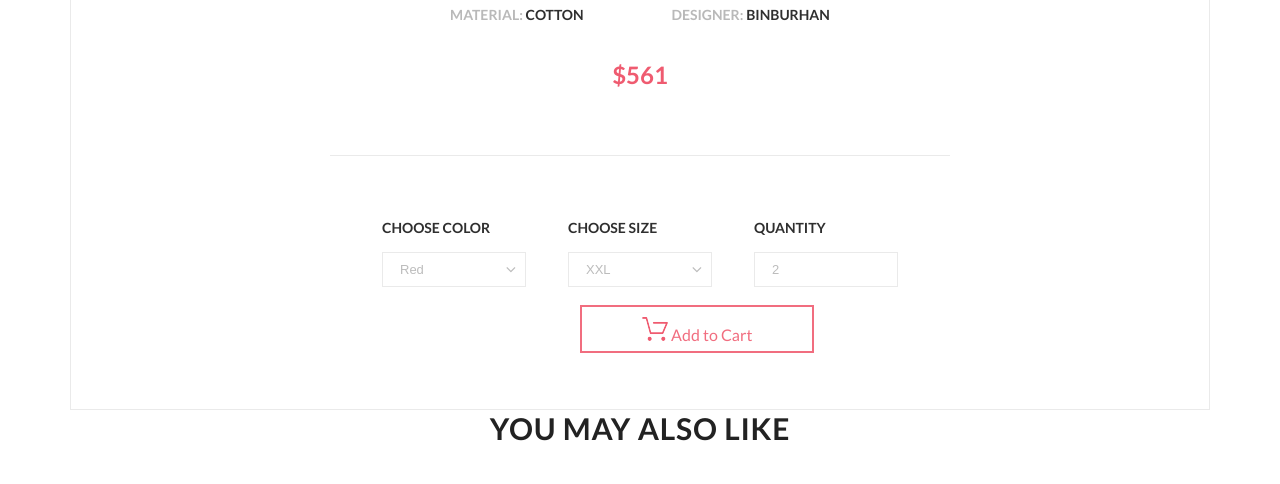
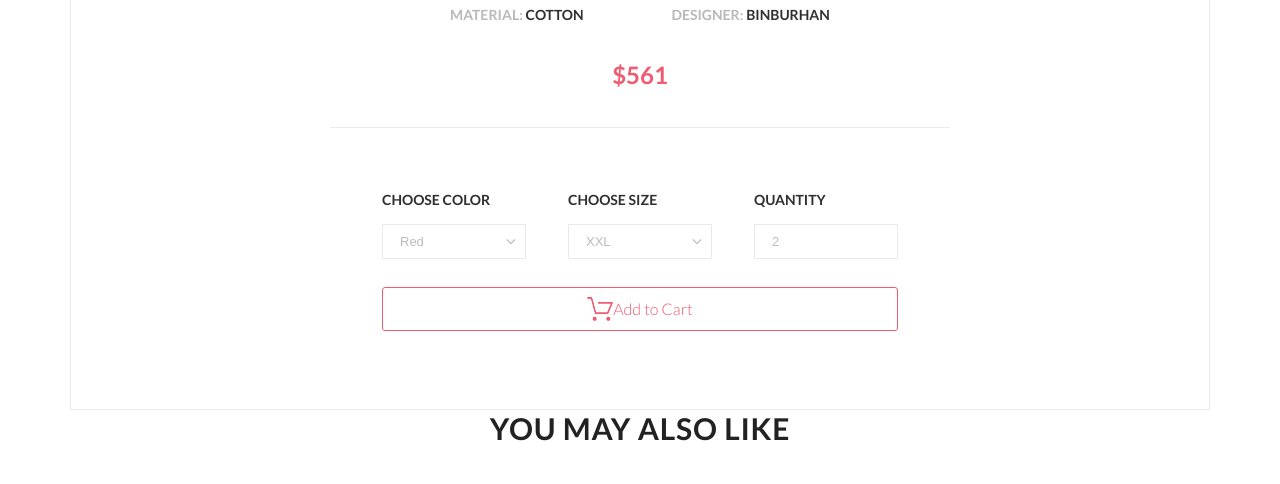
Before and after one commit to turn2river/TheBrandShop, a plain HTML site: page single-page.html in a window 1280 px wide. Shown: the part 1340-1824 px from the top of the page. Drawn offline with Linux system fonts and the light colour scheme.

Commit message:
fixes some issues

```diff
--- a/css/_single-page.scss
+++ b/css/_single-page.scss
@@ -157,16 +157,22 @@ color: #4d4d4d;
   z-index: 0;
 }
 
-.form_product_option {
+.form_product_option .button_pink {
   width: 100%;
   margin-top: 28px;
 }
 
 .button_pink {
-  color: $mainpink;
-  text-align: center;
-  margin-left: 200px;
-  margin-top: 20px;
-  outline: 2px solid $mainpink;
-  padding: 10px 60px;
+  display: flex;
+  justify-content: center;
+  align-items: center;
+  font-size: 16px;
+  font-weight: 300;
+  color: #ef5b70;
+  line-height: 26px;
+  background-color: #ffffff;
+  border: 1px solid #ef5b70;
+  border-radius: 3px;
+  padding: 8px 46px;
+
 }
```
Also changed, not shown: css/style.css, img/single_page_product_02.jpg, 1 other file.
